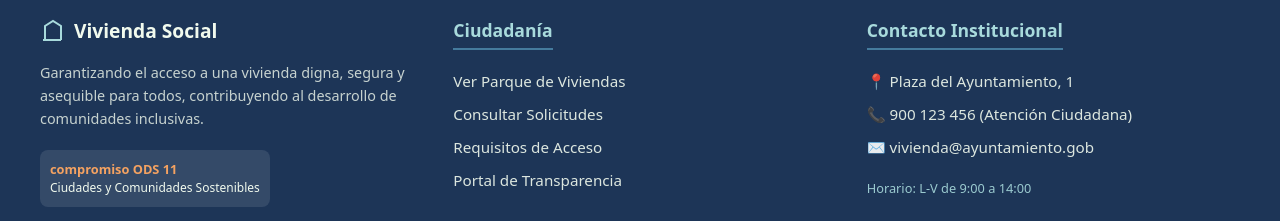
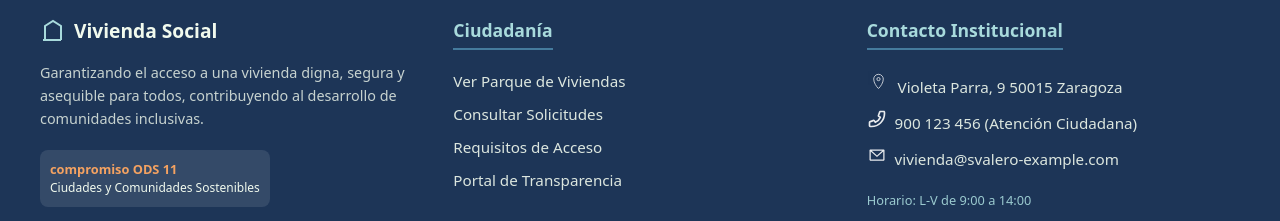
Before and after one commit to Equipo-Vivienda-Social/web-vivienda-social, a React (Vite) app: page / in a window 1280 px wide. Shown: the part 847-1068 px from the top of the page. Built offline with nearby package versions, Linux system fonts and the light colour scheme.

Commit message:
feat: se añaden iconos svg a la tercera columna del footer.

```diff
--- a/src/components/Footer.tsx
+++ b/src/components/Footer.tsx
@@ -89,9 +89,18 @@ export default function Footer() {
         <div>
           <h4 style={headingStyle}>Contacto Institucional</h4>
           <div style={{ fontSize: "0.95rem", opacity: 0.9 }}>
-            <p style={{ marginBottom: "10px" }}>📍 Plaza del Ayuntamiento, 1</p>
-            <p style={{ marginBottom: "10px" }}>📞 900 123 456 (Atención Ciudadana)</p>
-            <p style={{ marginBottom: "10px" }}>✉️ vivienda@ayuntamiento.gob</p>
+            <p style={{ marginBottom: "10px" }}>
+            <svg width="23px" height="23px" viewBox="-2.4 -2.4 28.80 28.80" fill="none" xmlns="http://www.w3.org/2000/svg" stroke="#1D3557"><g id="SVGRepo_bgCarrier" stroke-width="0"></g><g id="SVGRepo_tracerCarrier" stroke-linecap="round" stroke-linejoin="round"></g><g id="SVGRepo_iconCarrier"> <rect width="15" height="15" fill="#1D3557"></rect> <path d="M18 9C18 13.7462 14.2456 18.4924 12.6765 20.2688C12.3109 20.6827 11.6891 20.6827 11.3235 20.2688C9.75444 18.4924 6 13.7462 6 9C6 7 7.5 3 12 3C16.5 3 18 7 18 9Z" stroke="#FFFFFF" stroke-linejoin="round"></path> <circle cx="12" cy="9" r="2" stroke="#FFFFFF" stroke-linejoin="round"></circle> </g></svg>
+            &nbsp;  Violeta Parra, 9 50015 Zaragoza
+            </p>
+            <p style={{ marginBottom: "10px" }}>
+            <svg width= "20px" height="20px" viewBox="0 0 24 24" fill="none" xmlns="http://www.w3.org/2000/svg"><g id="SVGRepo_bgCarrier" stroke-width="0"></g><g id="SVGRepo_tracerCarrier" stroke-linecap="round" stroke-linejoin="round"></g><g id="SVGRepo_iconCarrier"> <path d="M21 5.5C21 14.0604 14.0604 21 5.5 21C5.11378 21 4.73086 20.9859 4.35172 20.9581C3.91662 20.9262 3.69906 20.9103 3.50103 20.7963C3.33701 20.7019 3.18146 20.5345 3.09925 20.364C3 20.1582 3 19.9181 3 19.438V16.6207C3 16.2169 3 16.015 3.06645 15.842C3.12515 15.6891 3.22049 15.553 3.3441 15.4456C3.48403 15.324 3.67376 15.255 4.05321 15.117L7.26005 13.9509C7.70153 13.7904 7.92227 13.7101 8.1317 13.7237C8.31637 13.7357 8.49408 13.7988 8.64506 13.9058C8.81628 14.0271 8.93713 14.2285 9.17882 14.6314L10 16C12.6499 14.7999 14.7981 12.6489 16 10L14.6314 9.17882C14.2285 8.93713 14.0271 8.81628 13.9058 8.64506C13.7988 8.49408 13.7357 8.31637 13.7237 8.1317C13.7101 7.92227 13.7904 7.70153 13.9509 7.26005L13.9509 7.26005L15.117 4.05321C15.255 3.67376 15.324 3.48403 15.4456 3.3441C15.553 3.22049 15.6891 3.12515 15.842 3.06645C16.015 3 16.2169 3 16.6207 3H19.438C19.9181 3 20.1582 3 20.364 3.09925C20.5345 3.18146 20.7019 3.33701 20.7963 3.50103C20.9103 3.69907 20.9262 3.91662 20.9581 4.35173C20.9859 4.73086 21 5.11378 21 5.5Z" stroke="#ffffff" stroke-width="2" stroke-linecap="round" stroke-linejoin="round"></path> </g></svg>
+            &nbsp; 900 123 456 (Atención Ciudadana)
+              </p>
+            <p style={{ marginBottom: "10px" }}>
+            <svg width="20px" height="20px" viewBox="0 0 24 24" fill="none" xmlns="http://www.w3.org/2000/svg"><g id="SVGRepo_bgCarrier" stroke-width="0"></g><g id="SVGRepo_tracerCarrier" stroke-linecap="round" stroke-linejoin="round"></g><g id="SVGRepo_iconCarrier"> <path fill-rule="evenodd" clip-rule="evenodd" d="M3.75 5.25L3 6V18L3.75 18.75H20.25L21 18V6L20.25 5.25H3.75ZM4.5 7.6955V17.25H19.5V7.69525L11.9999 14.5136L4.5 7.6955ZM18.3099 6.75H5.68986L11.9999 12.4864L18.3099 6.75Z" fill="#ffffff"></path> </g></svg>
+            &nbsp; vivienda@svalero-example.com
+              </p>
             <p style={{ fontSize: "0.8rem", marginTop: "20px", color: "#A8DADC" }}>
               Horario: L-V de 9:00 a 14:00
             </p>
--- a/src/pages/DwellingPage.tsx
+++ b/src/pages/DwellingPage.tsx
@@ -31,9 +31,9 @@ function DwellingPage() {
         // APLICAMOS ORDENAMIENTO EN FRONTEND
         let processedData = [...data];
         if (sortOrder === "asc") {
-          processedData.sort((a, b) => a.street.localeCompare(b.street));
+          processedData.sort((a, b) => a.city.localeCompare(b.city));
         } else if (sortOrder === "desc") {
-          processedData.sort((a, b) => b.street.localeCompare(a.street));
+          processedData.sort((a, b) => b.city.localeCompare(a.city));
         }
 
         setDwellings(processedData);
@@ -82,8 +82,8 @@ function DwellingPage() {
               style={{...inputStyle, border: "2px solid #457B9D"}}
             >
                 <option value="none">Sin orden específico</option>
-                <option value="asc">Orden: A-Z (Calle)</option>
-                <option value="desc">Orden: Z-A (Calle)</option>
+                <option value="asc">Orden: A-Z (Ciudad)</option>
+                <option value="desc">Orden: Z-A (Ciudad)</option>
             </select>
 
             <button onClick={fetchDwellings} style={{ backgroundColor: "#1D3557", color: "white", border: "none", padding: "10px 20px", borderRadius: "6px", cursor: "pointer", fontWeight: "bold" }}>Buscar</button>
```
